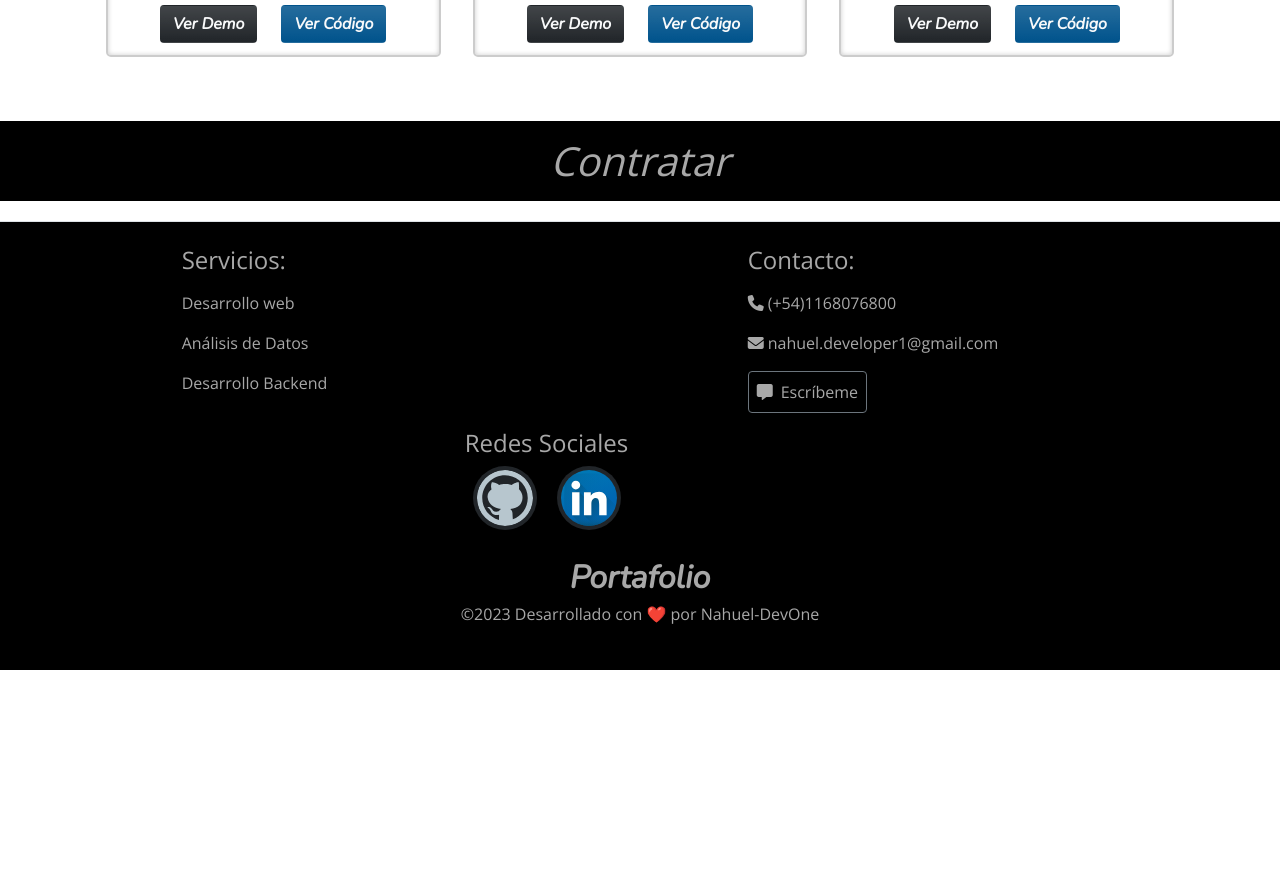
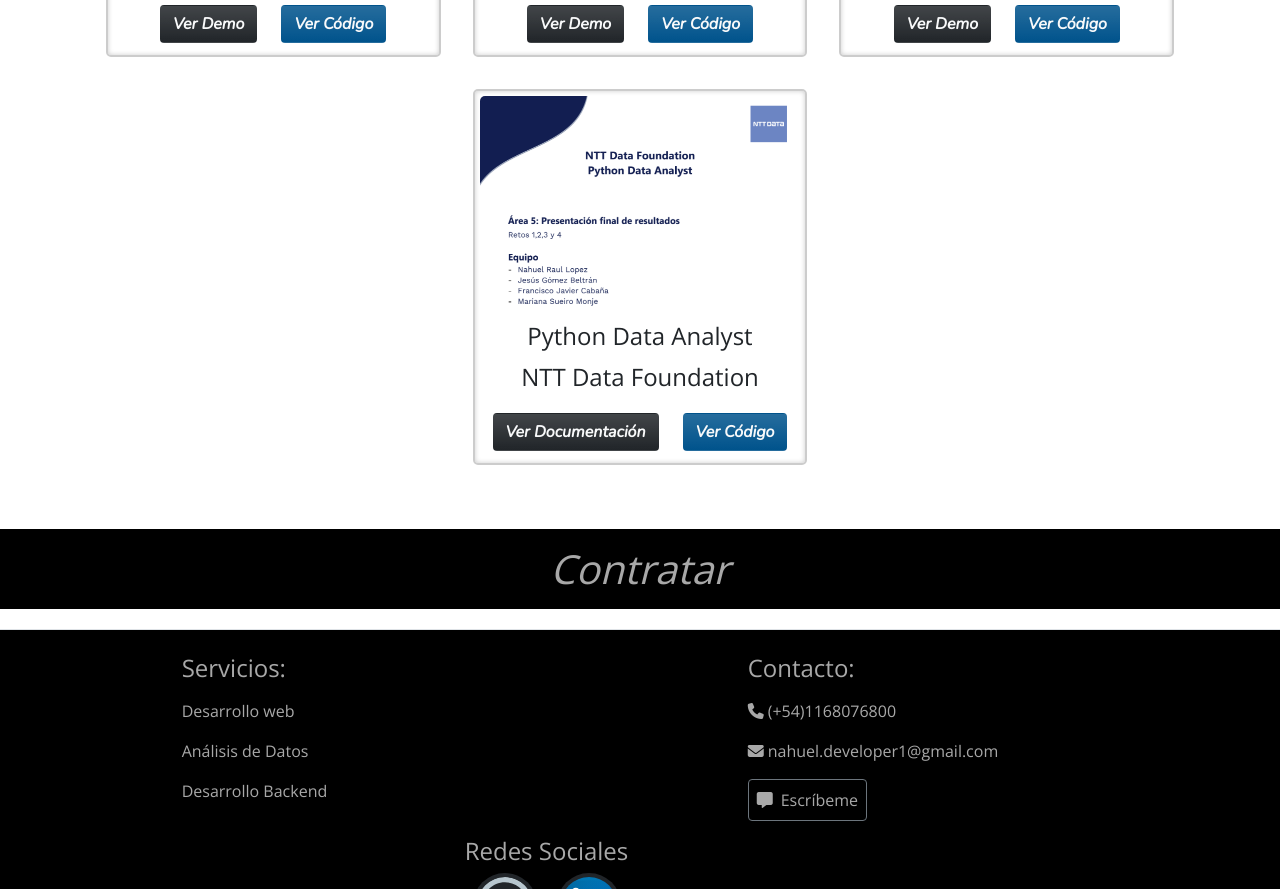
Before and after one commit to nahuel-lopez-dev/portfolio, a plain HTML site: page index.html in a window 1280 px wide. Shown: the part 5774-6663 px from the top of the page. Before the commit the page ends 6444 px from the top, so only its background shows below. Drawn offline with nearby package versions, Linux system fonts and the light colour scheme.

Commit message:
agregando la card del reto final del bootcamp de Python Data Analyst

```diff
--- a/index.html
+++ b/index.html
@@ -594,6 +594,24 @@
                             </a>
                         </div>
                     </article>
+                    <!-- Retos del programa de Python Data Analyst de NTT Data Foundation -->
+                    <article class="proyecto proyecto-hover">
+                        <a href="https://github.com/Nahuel-DevOne/ntt-data-retos" target="_blank">
+                            <img src="./img/projects/banner-python-data-analyst.png" alt="imagen de la portada del PDF, del reto final del bootcamp de Python Data Analyst" class="img">
+                        </a>
+                        <div class="info">
+                            <p class="fs-4 m-0">Python Data Analyst</p>
+                            <p class="fs-4 mt-3 lead">NTT Data Foundation</p>
+                        </div>
+                        <div class="d-flex">
+                            <a href="https://drive.google.com/file/d/17rDATZPem4_FNr8wxD7m1oSyf-5vVgFY/view?usp=sharing" target="_blank">
+                                <button class="btn btn-md btnColorUno bg-gradient">Ver Documentación</button>
+                            </a>
+                            <a href="https://github.com/Nahuel-DevOne/ntt-data-retos" target="_blank">
+                                <button class="btn btn-md btnColorDos bg-gradient">Ver Código</button>
+                            </a>
+                        </div>
+                    </article>
                 </div>
             </div>
         </section>
```
Also changed, not shown: img/projects/banner-python-data-analyst.png (added).
